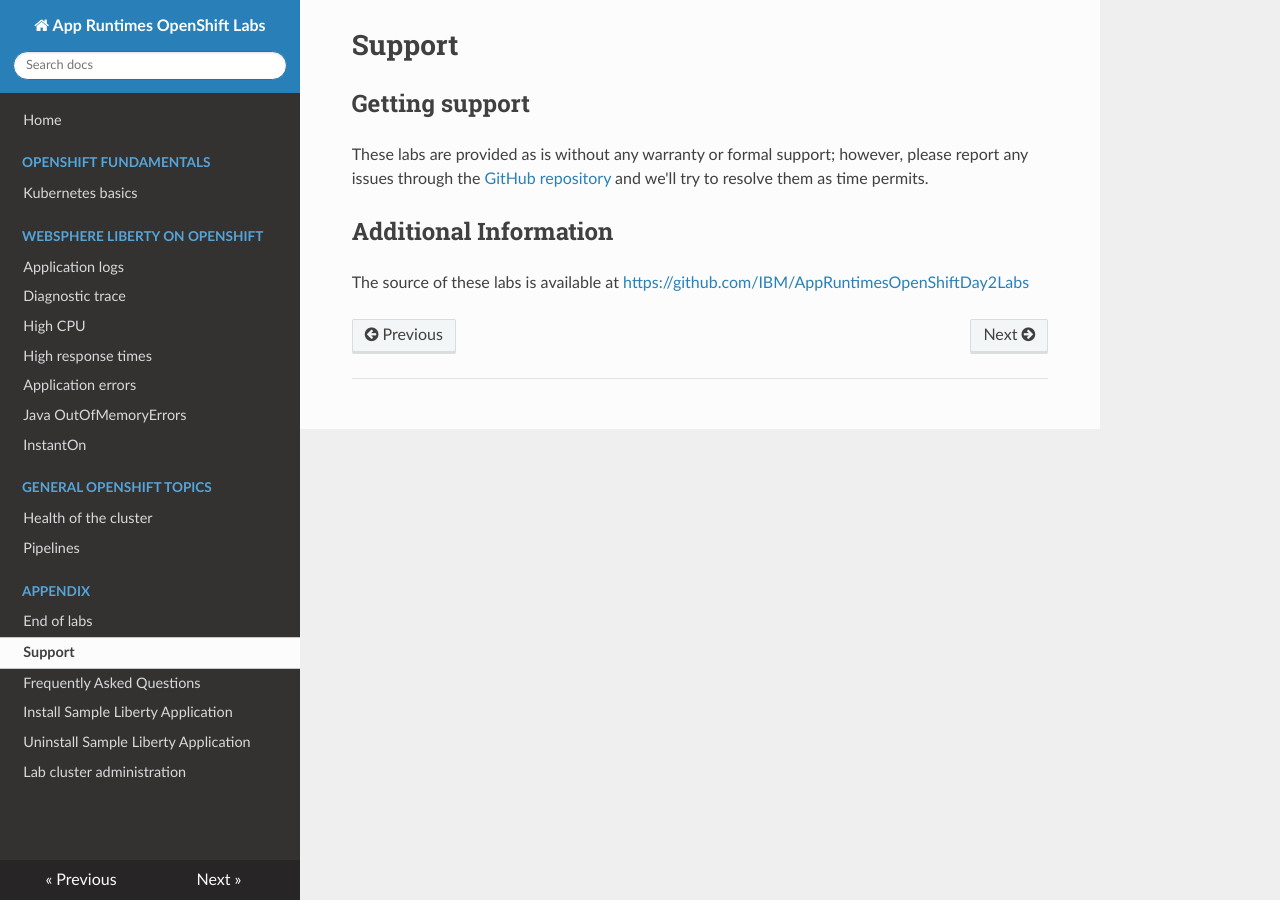
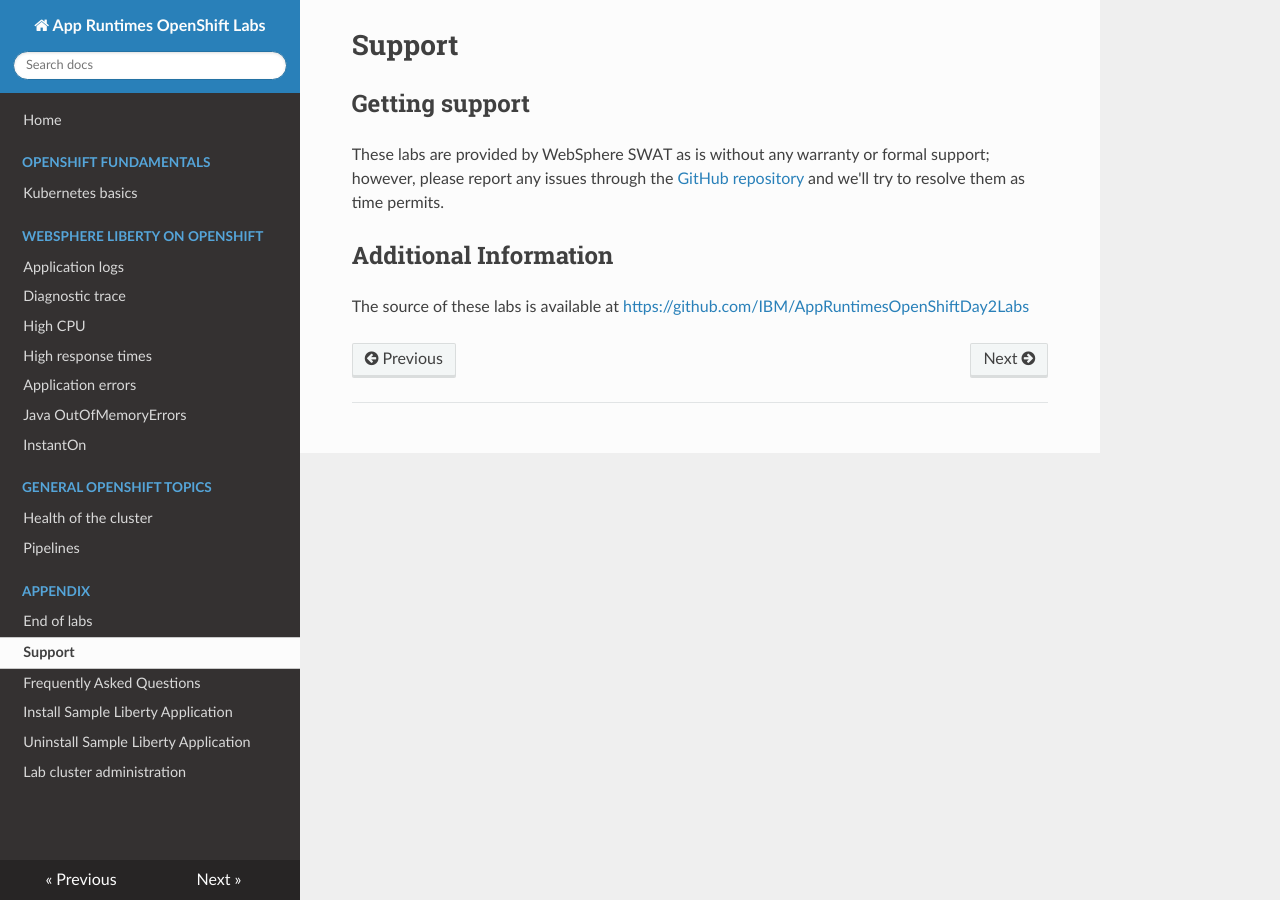
Before and after one commit to IBM/AppRuntimesOpenShiftDay2Labs, an MkDocs documentation site: the page built from docs/lab_support.md, in a window 1280 px wide. Built offline with MkDocs 1.6.1, drawn with Linux system fonts in a browser that asks for light colours.

Commit message:
Update
Signed-off-by: Kevin Grigorenko <kevin.grigorenko@us.ibm.com>

```diff
--- a/docs/lab_support.md
+++ b/docs/lab_support.md
@@ -2,7 +2,7 @@
 
 ## Getting support
 
-These labs are provided as is without any warranty or formal support; however, please report any issues through the [GitHub repository](https://github.com/IBM/AppRuntimesOpenShiftDay2Labs/issues) and we'll try to resolve them as time permits.
+These labs are provided by WebSphere SWAT as is without any warranty or formal support; however, please report any issues through the [GitHub repository](https://github.com/IBM/AppRuntimesOpenShiftDay2Labs/issues) and we'll try to resolve them as time permits.
 
 ## Additional Information
 
```
